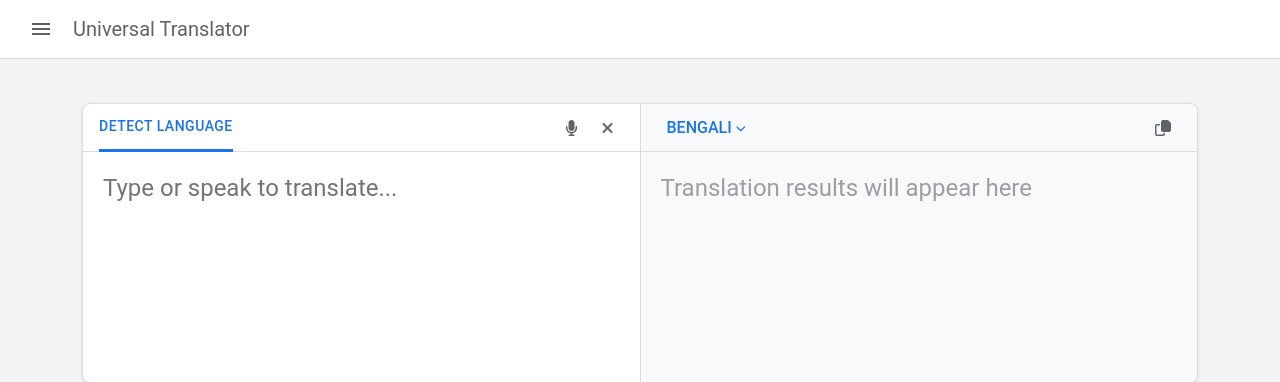
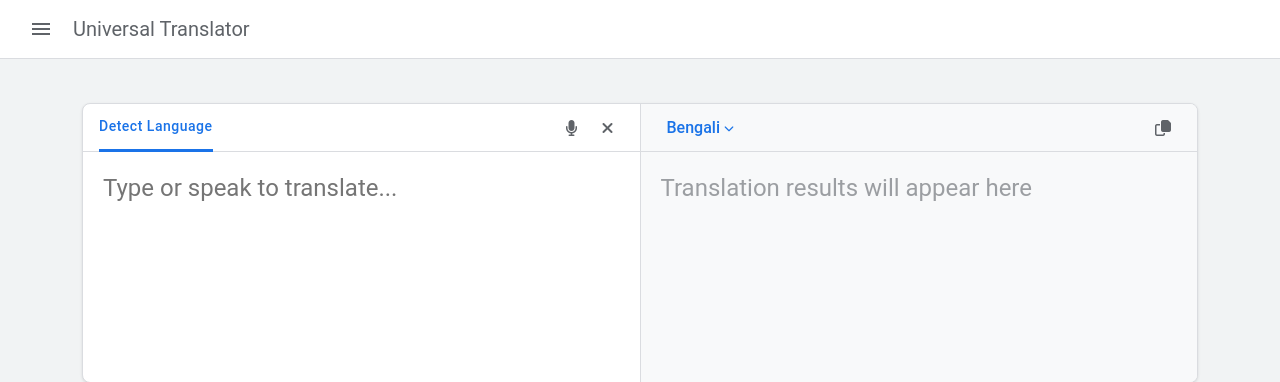
Before and after one commit to jahidhasanpiyesh/Universal-Translator-Web-App, a Django app: page / in a window 1280 px wide. Shown: the top 382 px of the page. Run offline with Django 5.2, Linux system fonts and the light colour scheme; some libraries are stand-ins or nearby versions.

Commit message:
Uppercase problem solve my project.

```diff
--- a/static/style.css
+++ b/static/style.css
@@ -80,7 +80,7 @@ body {
     display: flex;
     align-items: center;
     border-bottom: 3px solid var(--primary-color);
-    text-transform: uppercase;
+    text-transform: capitalize;
     letter-spacing: 0.5px;
     box-sizing: border-box; /* বর্ডার যাতে উচ্চতা না বাড়ায় */
 }
@@ -93,7 +93,7 @@ body {
     color: var(--primary-color);
     font-weight: 500;
     font-size: 14px; /* বাম পাশের সমান ফন্ট সাইজ */
-    text-transform: uppercase;
+    text-transform: capitalize;
     border: none;
     background: none;
     padding: 0 4px;
--- a/templates/index.html
+++ b/templates/index.html
@@ -365,7 +365,7 @@
         let timeout = null;
         inputArea.addEventListener('input', () => {
             clearTimeout(timeout);
-            timeout = setTimeout(performTranslation, 800);
+            timeout = setTimeout(performTranslation, 80);
         });
 
         // Clear and Copy Buttons
```
